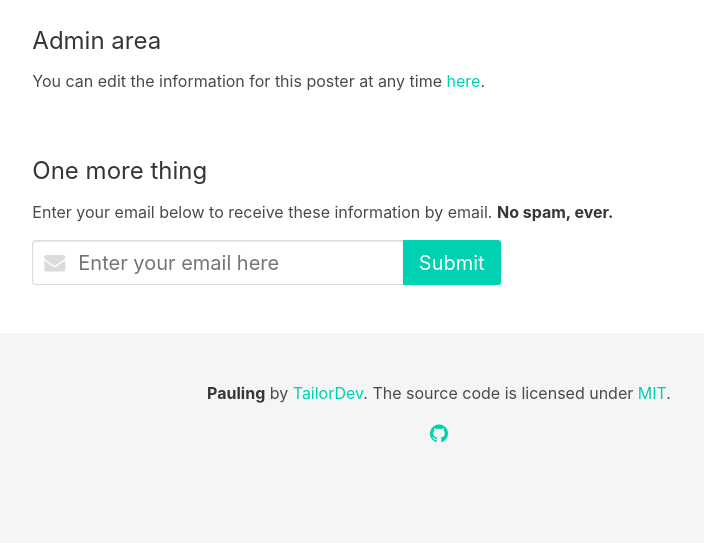
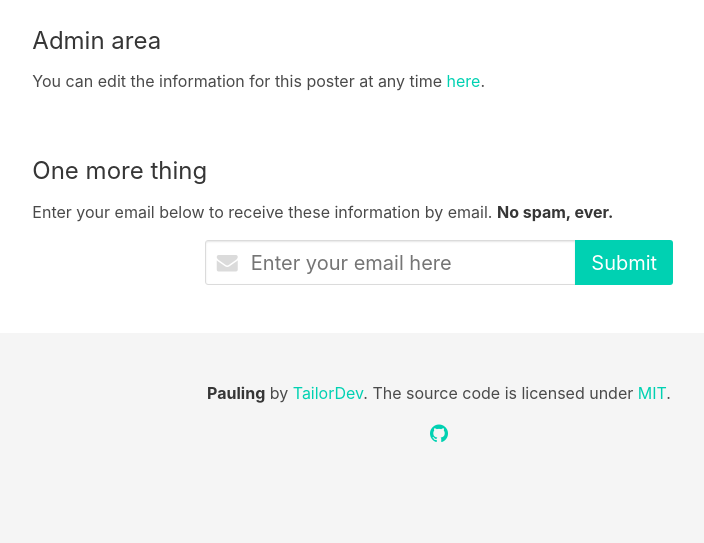
Before and after one commit to TailorDev/pauling, a Flask app: template api/templates/publish_poster.html in a window 1280 px wide. Shown: the part 965-1508 px from the top of the page, without its empty margins (201-905 px from the left). Run offline with Flask 2, Linux system fonts and the light colour scheme; the template is opened without the code that fills it: values that come from a table or form of the project are taken from there, others are empty.

Commit message:
[api] center email input

```diff
--- a/api/templates/publish_poster.html
+++ b/api/templates/publish_poster.html
@@ -86,10 +86,10 @@
             <p>
                 Enter your email below to receive these information by email. <strong>No spam, ever.</strong>
             </p>
-            <form method="POST">
+            <form method="POST" style="text-align: center">
                 {{ form.csrf_token }}
 
-                <div class="field has-addons">
+                <div class="field has-addons has-addons-centered">
                     <div class="control has-icons-left">
                         <input name="email" class="input is-medium" type="email" placeholder="Enter your email here">
                         <span class="icon is-left">
```
